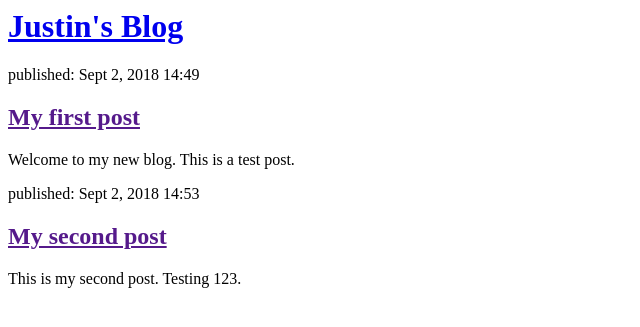
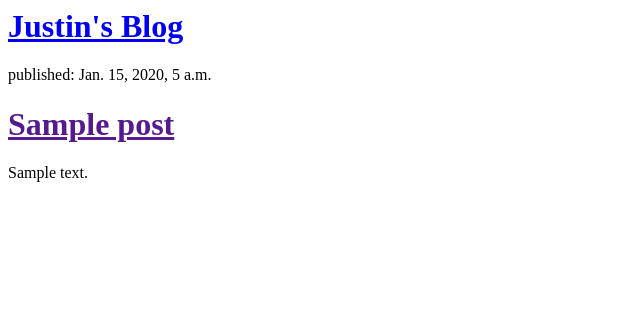
Before and after one commit to justinchoys/my-first-blog, a Django app: template blog/templates/blog/post_list.html in a window 1280 px wide. Shown: the top 327 px of the page, without its empty margins (0-640 px from the left). Run offline with Django 3.2, Linux system fonts and the light colour scheme; the template is opened without the code that fills it: values that come from a table or form of the project are taken from there, others are empty; tables that the repository leaves empty hold one stand-in row (values such as "Sample post").

Commit message:
Modified templates to display posts from database.

```diff
--- a/blog/templates/blog/post_list.html
+++ b/blog/templates/blog/post_list.html
@@ -7,16 +7,13 @@
             <h1><a href="/">Justin's Blog</a></h1>
         </div>
 
-        <div>
-            <p>published: Sept 2, 2018 14:49</p>
-            <h2><a href="">My first post</a></h2>
-            <p>Welcome to my new blog. This is a test post.</p>
-        </div>
+        {% for post in posts %}
+            <div>
+                <p>published: {{ post.published_date }}</p>
+                <h1><a href="">{{ post.title }}</a></h1>
+                <p>{{ post.text|linebreaksbr }}</p>  <!-- convert line-breaks into paragraphs -->
+            </div>
+        {% endfor %}
 
-        <div>
-            <p>published: Sept 2, 2018 14:53</p>
-            <h2><a href="">My second post</a></h2>
-            <p>This is my second post. Testing 123.</p>
-        </div>
     </body>
 </html>
```
Also changed, not shown: blog/views.py (+8 -1 lines), project_notes.py (+64 -0 lines).
